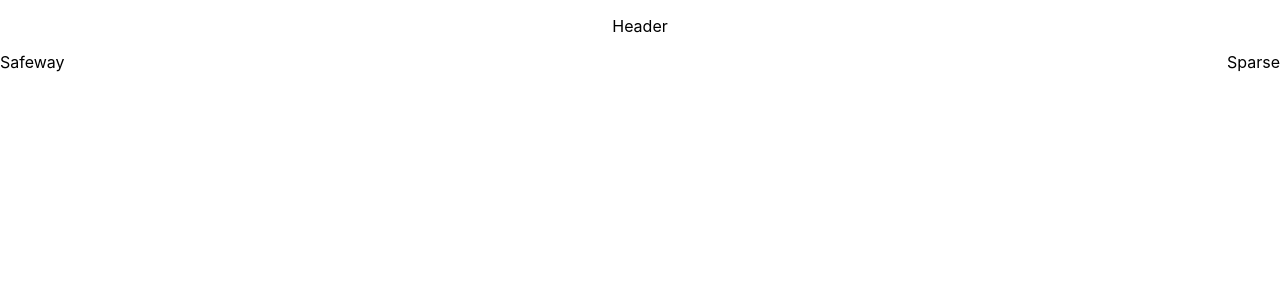
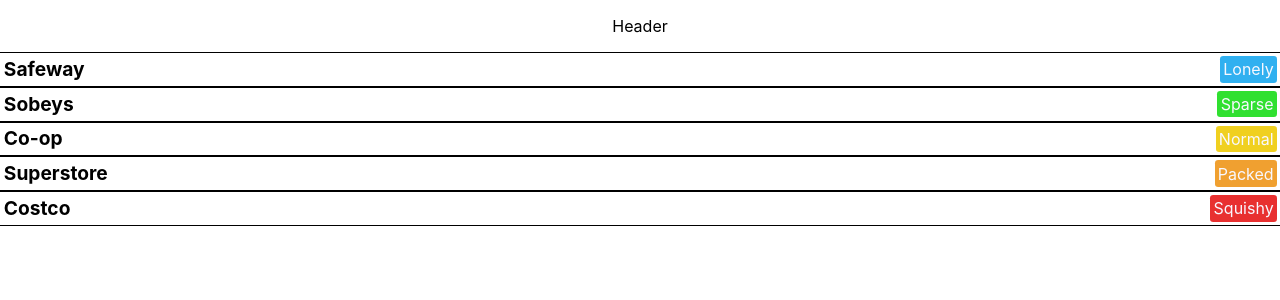
Before and after one commit to VedaRePowered/easy-sparse-store-finder, a React (Create React App) app in the folder client/: page / in a window 1280 px wide. Shown: the top 300 px of the page. Built offline with nearby package versions, Linux system fonts and the light colour scheme.

Commit message:
Add List View

```diff
--- a/client/src/App.js
+++ b/client/src/App.js
@@ -1,9 +1,31 @@
 import React from 'react';
 import logo from './logo.svg';
 import './App.css';
-import ListItem from './ListItem';
+import ListView from './ListView';
 
 function App() {
+  const stores = [
+    {
+      "name": "Safeway",
+      "userRating": 4
+    },
+    {
+      "name": "Costco",
+      "userRating": 0
+    },
+    {
+      "name": "Sobeys",
+      "userRating": 3
+    },
+    {
+      "name": "Superstore",
+      "userRating": 1
+    },
+    {
+      "name": "Co-op",
+      "userRating": 2
+    },
+  ]
   return (
     <div className="App">
       <header>
@@ -11,7 +33,7 @@
           Header
         </p>
       </header>
-      <ListItem storeName="Safeway" userRating="3"/>
+      <ListView stores={stores} />
     </div>
   );
 }
--- a/client/src/ListItem.css
+++ b/client/src/ListItem.css
@@ -1,12 +1,42 @@
 .ListItem {
   display: flex;
   justify-content: space-between;
+  border-top: solid 1px black;
+  border-bottom: solid 1px black;
 }
 
 .ListItem-name {
   order: 1;
+  padding: 0.2em;
+  font-size: 1.2em;
+  font-weight: bold;
 }
 
 .ListItem-ratingUser {
   order: 2;
+  padding: 0.2em;
+  border-radius: 0.2em;
+  background-color: #404048;
+  color: #f8f8ff;
+  margin: 0.2em;
 }
+
+.ListItem-ratingUser_Squishy {
+  background-color: #E83030;
+}
+
+.ListItem-ratingUser_Packed {
+  background-color: #F0A030;
+}
+
+.ListItem-ratingUser_Normal {
+  background-color: #F0D020;
+}
+
+.ListItem-ratingUser_Sparse {
+  background-color: #30E030;
+}
+
+.ListItem-ratingUser_Lonely {
+  background-color: #30B0F0;
+}
--- a/client/src/ListItem.js
+++ b/client/src/ListItem.js
@@ -4,17 +4,17 @@
 function ListItem(props) {
   let ratingStr = "";
   switch (props.userRating) {
-    case "0": ratingStr = "Squishy"; break;
-    case "1": ratingStr = "Packed"; break;
-    case "2": ratingStr = "Normal"; break;
-    case "3": ratingStr = "Sparse"; break;
-    case "4": ratingStr = "Sparse"; break;
+    case 0: ratingStr = "Squishy"; break;
+    case 1: ratingStr = "Packed"; break;
+    case 2: ratingStr = "Normal"; break;
+    case 3: ratingStr = "Sparse"; break;
+    case 4: ratingStr = "Lonely"; break;
     default: ratingStr = "Unknown"; break;
   }
   return (
-    <span class="ListItem">
-      <div class="ListItem-name">{props.storeName}</div>
-      <div class="ListItem-ratingUser">{ratingStr}</div>
+    <span className="ListItem">
+      <div className="ListItem-name">{props.storeName}</div>
+      <div className={"ListItem-ratingUser ListItem-ratingUser_" + ratingStr}>{ratingStr}</div>
     </span>
   );
 }
--- /dev/null
+++ b/client/src/ListView.js
@@ -0,0 +1,16 @@
+import React from 'react';
+import ListItem from './ListItem';
+
+function ListView(props) {
+  return (
+    <div className="ListView">
+      {
+        props.stores
+          .sort((a, b) => b.userRating-a.userRating)
+          .map((store) => <ListItem storeName={store.name} userRating={store.userRating} />)
+      }
+    </div>
+  );
+}
+
+export default ListView;
```
